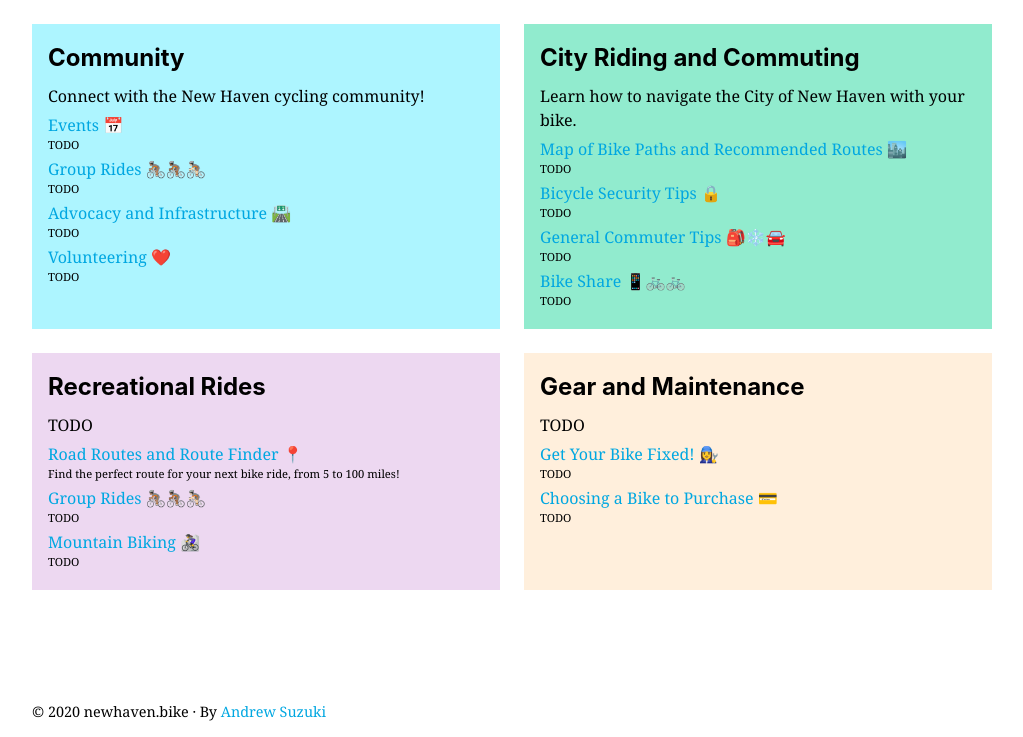
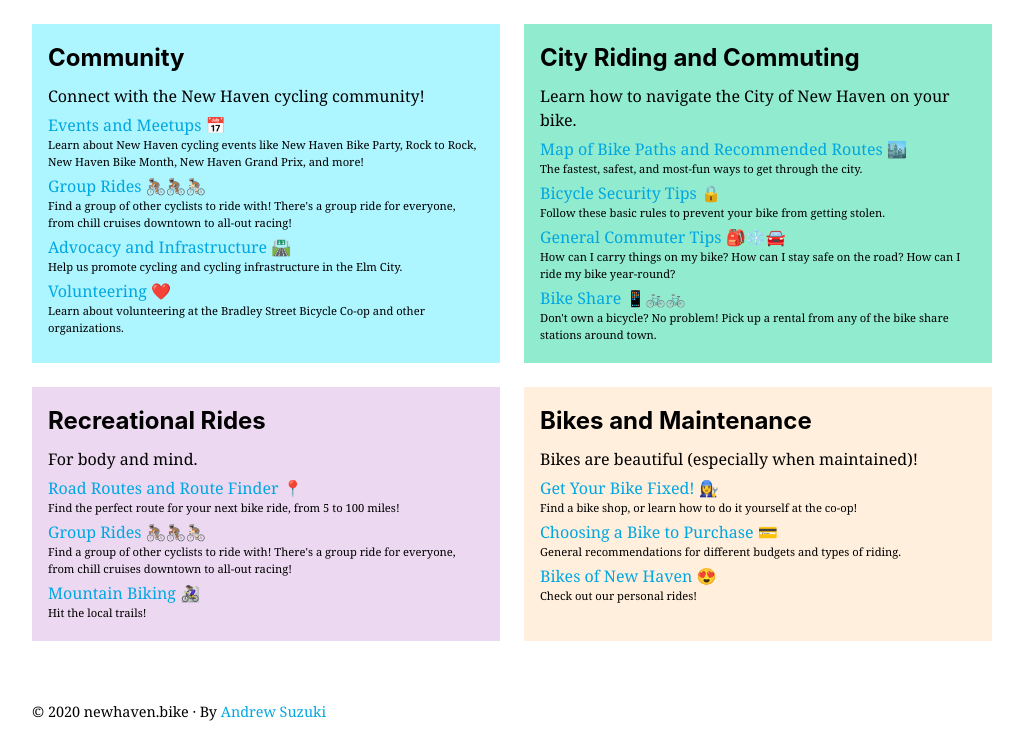
Before and after one commit to andrewsuzuki/newhaven.bike, a Gatsby site: page / in a window 1280 px wide. Shown: the part 63-800 px from the top of the page, without its empty margins (128-1151 px from the left). Built offline with nearby package versions, Linux system fonts and the light colour scheme; Gatsby itself is replaced by a stand-in of ours.

Commit message:
home blurbs draft

```diff
--- a/src/pages/index.js
+++ b/src/pages/index.js
@@ -47,15 +47,17 @@ const IndexPage = () => (
         <SubCards
           cards={[
             {
-              to: "/community/events",
-              title: "Events",
-              blurb: "TODO",
+              to: "/community/events-and-meetups",
+              title: "Events and Meetups",
+              blurb:
+                "Learn about New Haven cycling events like New Haven Bike Party, Rock to Rock, New Haven Bike Month, New Haven Grand Prix, and more!",
               emojis: [["📅", "calendar"]],
             },
             {
               to: "/rides/group-rides",
               title: "Group Rides",
-              blurb: "TODO",
+              blurb:
+                "Find a group of other cyclists to ride with! There's a group ride for everyone, from chill cruises downtown to all-out racing!",
               emojis: [
                 ["🚴🏽", "cyclist"],
                 ["🚴🏾", "cyclist"],
@@ -65,13 +67,15 @@ const IndexPage = () => (
             {
               to: "/community/advocacy",
               title: "Advocacy and Infrastructure",
-              blurb: "TODO",
+              blurb:
+                "Help us promote cycling and cycling infrastructure in the Elm City.",
               emojis: [["🛣️", "motorway"]],
             },
             {
               to: "/community/volunteering",
               title: "Volunteering",
-              blurb: "TODO",
+              blurb:
+                "Learn about volunteering at the Bradley Street Bicycle Co-op and other organizations.",
               emojis: [["❤️", "heart"]],
             },
           ]}
@@ -82,25 +86,28 @@ const IndexPage = () => (
         to="/commuting"
         colorClassName="green"
       >
-        <p>Learn how to navigate the City of New Haven with your bike.</p>
+        <p>Learn how to navigate the City of New Haven on your bike.</p>
         <SubCards
           cards={[
             {
               to: "/commuting/map",
               title: "Map of Bike Paths and Recommended Routes",
-              blurb: "TODO",
+              blurb:
+                "The fastest, safest, and most-fun ways to get through the city.",
               emojis: [["🏙️", "cityscape"]],
             },
             {
               to: "/commuting/bicycle-security",
               title: "Bicycle Security Tips",
-              blurb: "TODO",
+              blurb:
+                "Follow these basic rules to prevent your bike from getting stolen.",
               emojis: [["🔒", "locked"]],
             },
             {
               to: "/commuting/general-tips",
               title: "General Commuter Tips",
-              blurb: "TODO",
+              blurb:
+                "How can I carry things on my bike? How can I stay safe on the road? How can I ride my bike year-round?",
               emojis: [
                 ["🎒", "backpack"],
                 ["❄️", "snowflake"],
@@ -110,7 +117,8 @@ const IndexPage = () => (
             {
               to: "/commuting/bike-share",
               title: "Bike Share",
-              blurb: "TODO",
+              blurb:
+                "Don't own a bicycle? No problem! Pick up a rental from any of the bike share stations around town.",
               emojis: [
                 ["📱", "phone"],
                 ["🚲", "bicycle"],
@@ -121,7 +129,7 @@ const IndexPage = () => (
         />
       </HeroCard>
       <HeroCard title="Recreational Rides" to="/rides" colorClassName="purple">
-        <p>TODO</p>
+        <p>For body and mind.</p>
         <SubCards
           cards={[
             {
@@ -134,7 +142,8 @@ const IndexPage = () => (
             {
               to: "/rides/group-rides",
               title: "Group Rides",
-              blurb: "TODO",
+              blurb:
+                "Find a group of other cyclists to ride with! There's a group ride for everyone, from chill cruises downtown to all-out racing!",
               emojis: [
                 ["🚴🏽", "cyclist"],
                 ["🚴🏾", "cyclist"],
@@ -144,27 +153,35 @@ const IndexPage = () => (
             {
               to: "/rides/mountain-biking",
               title: "Mountain Biking",
-              blurb: "TODO",
+              blurb: "Hit the local trails!",
               emojis: [["🚵‍♀️", "mountain biker"]],
             },
           ]}
         />
       </HeroCard>
-      <HeroCard title="Gear and Maintenance" to="/gear" colorClassName="tan">
-        <p>TODO</p>
+      <HeroCard title="Bikes and Maintenance" to="/bikes" colorClassName="tan">
+        <p>Bikes are beautiful (especially when maintained)!</p>
         <SubCards
           cards={[
             {
-              to: "/gear/fix-your-bike",
+              to: "/bikes/fix-your-bike",
               title: "Get Your Bike Fixed!",
-              blurb: "TODO",
+              blurb:
+                "Find a bike shop, or learn how to do it yourself at the co-op!",
               emojis: [["👩‍🔧", "mechanic"]],
             },
             {
-              to: "/gear/purchase-a-bike",
+              to: "/bikes/purchase-a-bike",
               title: "Choosing a Bike to Purchase",
-              blurb: "TODO",
+              blurb:
+                "General recommendations for different budgets and types of riding.",
               emojis: [["💳", "credit card"]],
+            },
+            {
+              to: "/bikes/bikes-of-new-haven",
+              title: "Bikes of New Haven",
+              blurb: "Check out our personal rides!",
+              emojis: [["😍", "smiling face with heart eyes"]],
             },
           ]}
         />
```
